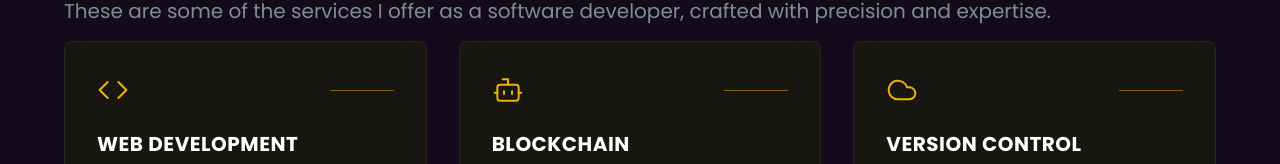
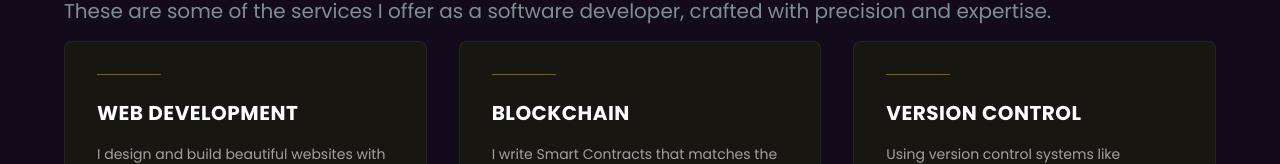
Before and after one commit to heyrapto/portfolio-, a React (Vite) app: page / in a window 1280 px wide. Shown: the part 743-907 px from the top of the page. Built offline with nearby package versions, Linux system fonts and the light colour scheme.

Commit message:
Refactor Services.tsx to comment out icon rendering for improved readability

```diff
--- a/src/pages/Services.tsx
+++ b/src/pages/Services.tsx
@@ -67,9 +67,9 @@ key={index}
 
                             <div className="relative p-8">
                                 <div className="flex items-center justify-between mb-6">
-                                    <span className="text-3xl transform group-hover:scale-110 transition-transform duration-300">
+                                    {/* <span className="text-3xl transform group-hover:scale-110 transition-transform duration-300">
                                         <service.icon className="w-8 h-8 text-yellow-500" strokeWidth={1.5} />
-                                    </span>
+                                    </span> */}
                                     <div className="h-px w-16 bg-gradient-to-r from-yellow-500 to-amber-500 opacity-50" />
                                 </div>
 
```
